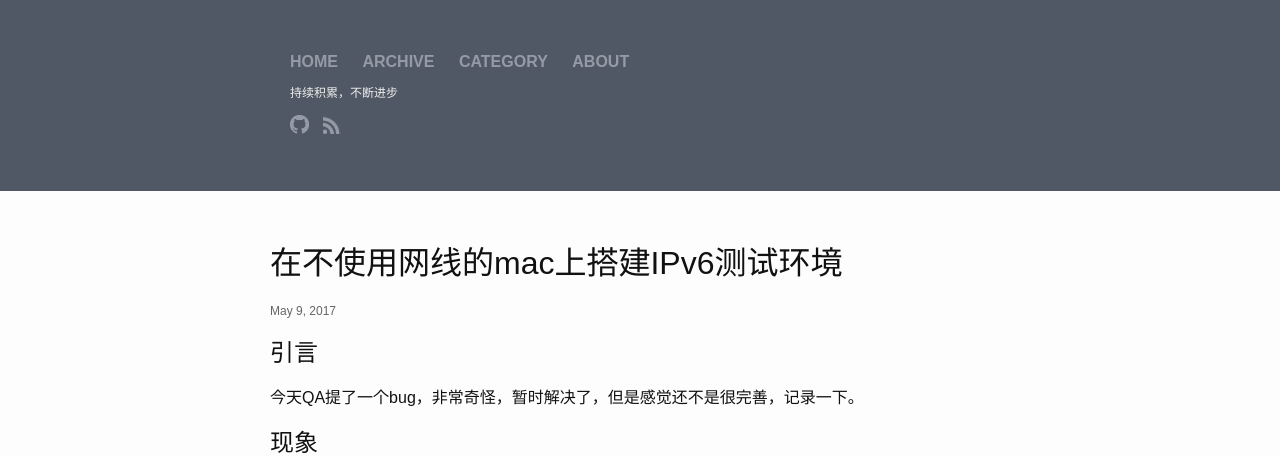
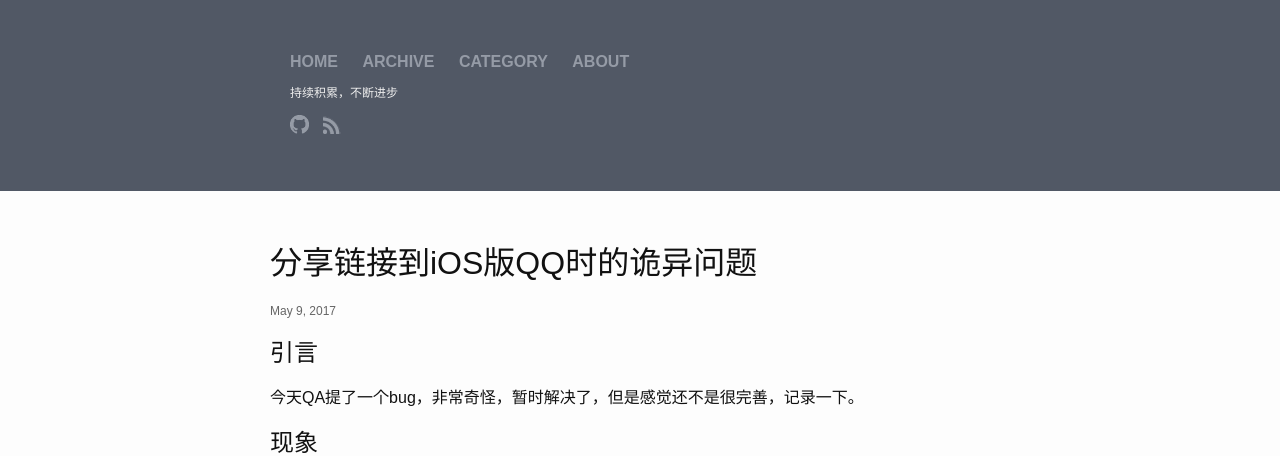
Before and after one commit to guohongwei719/guohongwei719.github.io, a Jekyll site: the page built from _posts/2017-05-09-分享链接到iOS版QQ时的诡异问题.markdown, in a window 1280 px wide. Shown: the top 456 px of the page. Built offline with Jekyll 4.4.1, drawn with Linux system fonts in a browser that asks for light colours; grey boxes are pictures that could not be loaded.

Commit message:
分享链接到iOS版QQ时的诡异问题

```diff
--- a/_posts/2017-05-09-分享链接到iOS版QQ时的诡异问题.markdown
+++ b/_posts/2017-05-09-分享链接到iOS版QQ时的诡异问题.markdown
@@ -1,6 +1,6 @@
 ---
 layout: post
-title:  "在不使用网线的mac上搭建IPv6测试环境"
+title:  "分享链接到iOS版QQ时的诡异问题"
 date:   2017-05-09 下午8:45
 categories: jekyll update
 ---
```
